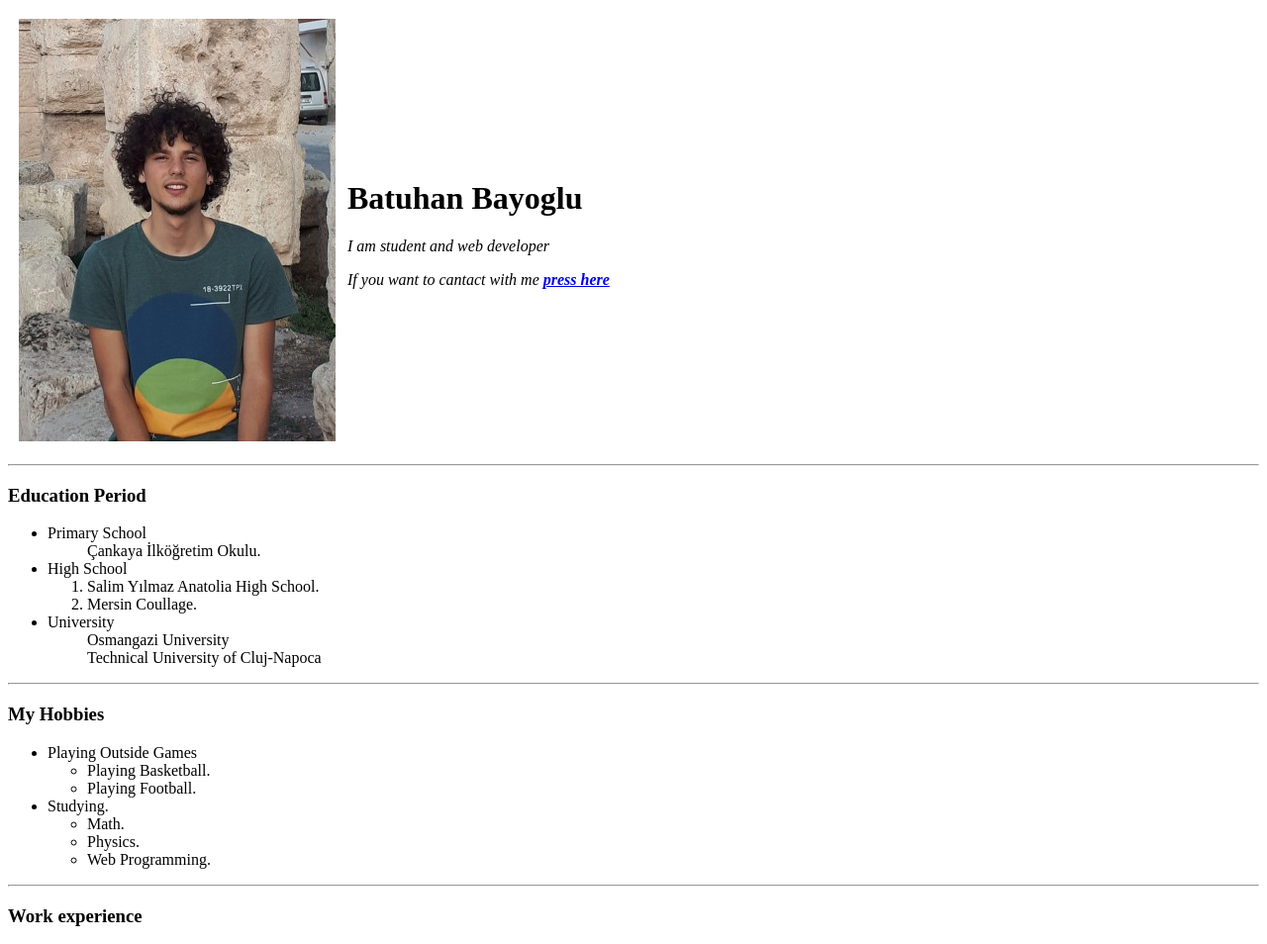
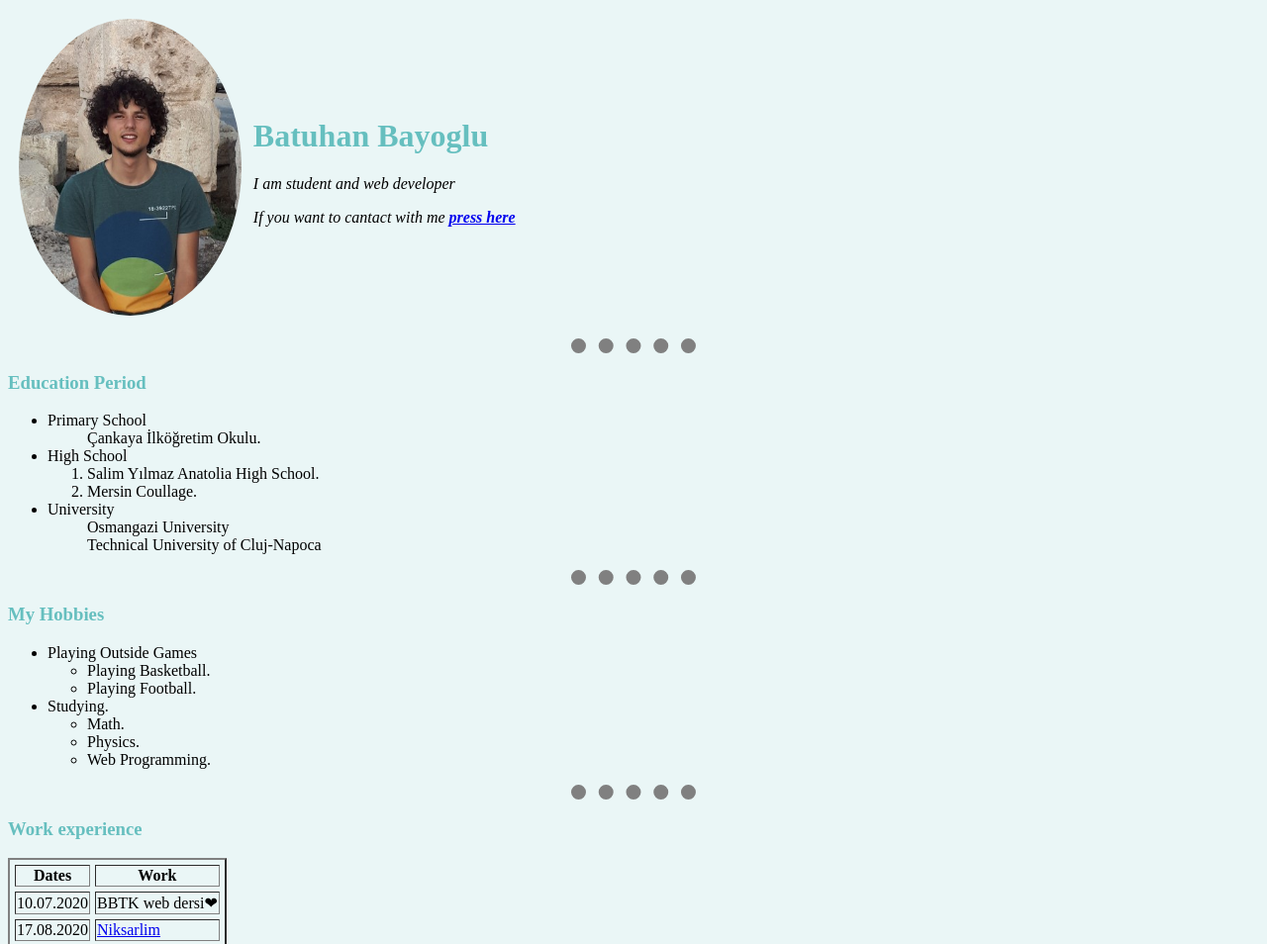
Before and after one commit to BBTK-2020-2021-Dersleri/Web-Development, a plain HTML site: page My-Personal-Site/index.html in a window 1280 px wide. Shown: the top 954 px of the page at 99% size. Drawn offline with Linux system fonts and the light colour scheme.

Commit message:
Complete fisrt project.

```diff
--- /dev/null
+++ b/My-Personal-Site/css/style.css
@@ -0,0 +1,22 @@
+body{
+  background-color:#EAF6F6;
+}
+
+h1{
+  color:#66BFBF;
+}
+h3{
+  color:#66BFBF;
+}
+
+img{
+  height: 300px;
+  border-radius: 100%;
+}
+hr{
+  width: 10%;
+  border-style: none;
+  border-top-style: dotted;
+  border-color: grey;
+  border-width: 15px;
+}
--- a/My-Personal-Site/index.html
+++ b/My-Personal-Site/index.html
@@ -6,6 +6,7 @@
   <meta name="viewport" content="width=device-width, initial-scale=1.0">
   <meta http-equiv="X-UA-Compatible" content="ie=edge">
   <title>My-Personal-Website</title>
+  <link rel="stylesheet" href="./css/style.css">
 </head>
 
 <body>
@@ -14,7 +15,7 @@
       <td><img src="./ProfilePicture.jpg" alt="Profile picture"></td>
       <td>
         <h1>Batuhan Bayoglu</h1> <!-- heading 1 -->
-        <p><em>I am student and web developer</em></p><!-- emphasize ve paragraph -->
+        <p><em>I am student and web developer</em></p><!-- emphasize tag nested in paragraph tag -->
         <p><em>If you want to cantact with me <strong><a href="./contact.html">press here</a></strong></em></p><!-- strong -->
       </td>
     </tr>
```
Also changed, not shown: My-Personal-Site/contact.html (+1 -0 lines).
